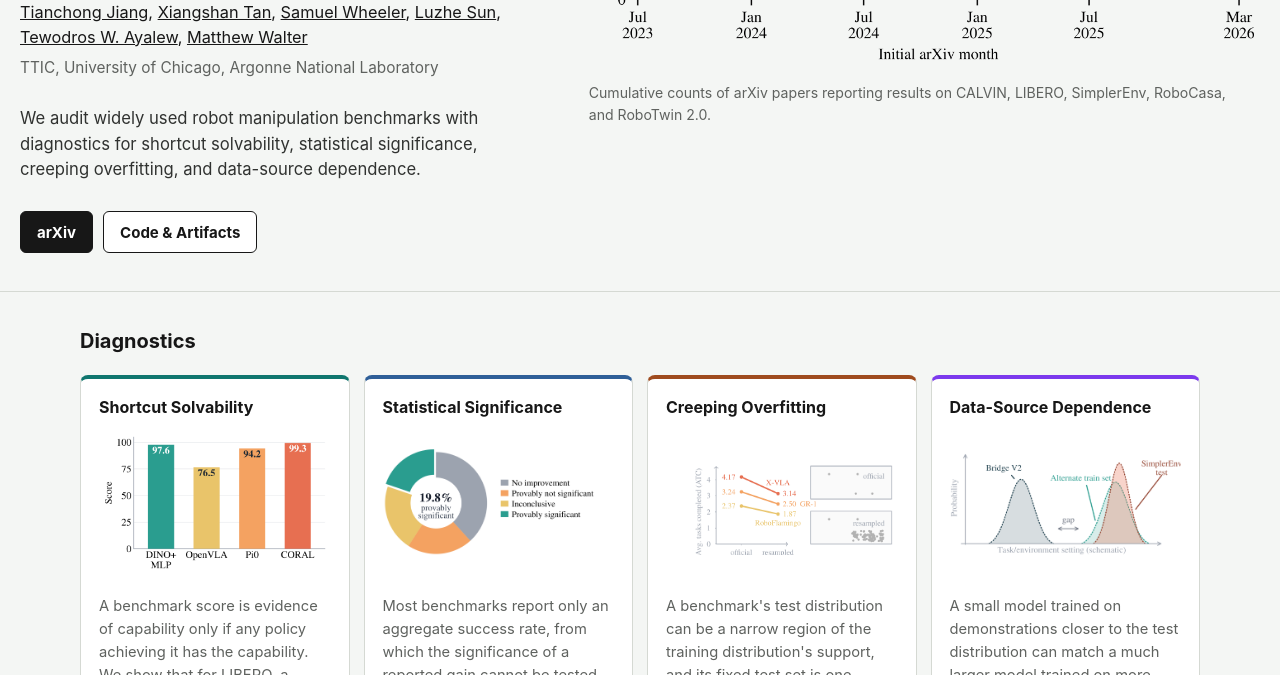
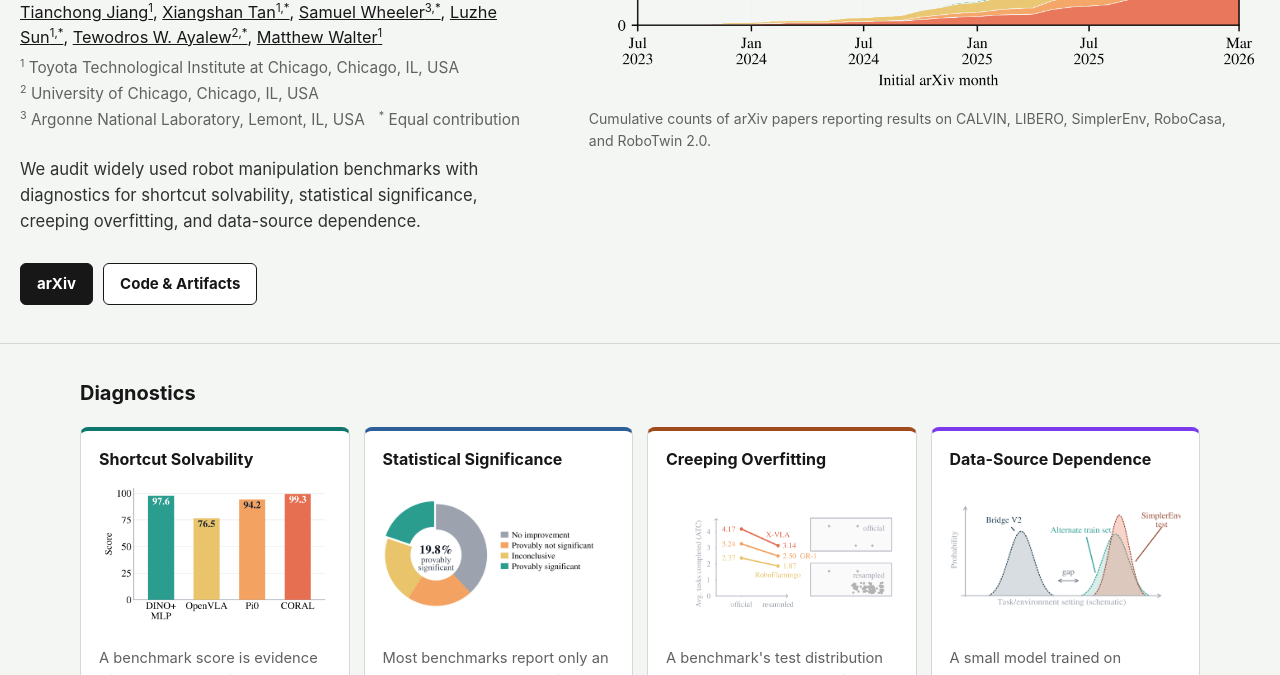
Before and after one commit to ripl/manipulation_benchmark_audit, a plain HTML site: page index.html in a window 1280 px wide. Shown: the part 425-1100 px from the top of the page. Drawn offline with Linux system fonts and the light colour scheme.

Commit message:
Add website author affiliations

```diff
--- a/index.html
+++ b/index.html
@@ -138,7 +138,16 @@
       font-size: 1.02rem;
     }
 
+    .authors sup,
+    .affiliations sup {
+      font-size: 0.7em;
+      line-height: 0;
+    }
+
     .affiliations {
+      display: flex;
+      flex-wrap: wrap;
+      gap: 2px 14px;
       margin: 6px 0 0;
       color: var(--muted);
       font-size: 0.96rem;
@@ -426,8 +435,8 @@
           <div>
             <p class="eyebrow">Robot manipulation benchmark audit</p>
             <h1 id="title">What Are We Actually<br>Benchmarking in Robot<br>Manipulation?</h1>
-            <p class="authors"><a href="https://tianchong-jiang.github.io/">Tianchong Jiang</a>, <a href="https://vincent-tann.github.io/">Xiangshan Tan</a>, <a href="https://scholar.google.com/citations?user=5oGQphkAAAAJ&amp;hl=en">Samuel Wheeler</a>, <a href="https://tllokn.github.io/">Luzhe Sun</a>, <a href="https://tedywond.github.io/">Tewodros W. Ayalew</a>, <a href="https://home.ttic.edu/~mwalter/">Matthew Walter</a></p>
-            <p class="affiliations">TTIC, University of Chicago, Argonne National Laboratory</p>
+            <p class="authors"><a href="https://tianchong-jiang.github.io/">Tianchong Jiang<sup>1</sup></a>, <a href="https://vincent-tann.github.io/">Xiangshan Tan<sup>1,*</sup></a>, <a href="https://scholar.google.com/citations?user=5oGQphkAAAAJ&amp;hl=en">Samuel Wheeler<sup>3,*</sup></a>, <a href="https://tllokn.github.io/">Luzhe Sun<sup>1,*</sup></a>, <a href="https://tedywond.github.io/">Tewodros W. Ayalew<sup>2,*</sup></a>, <a href="https://home.ttic.edu/~mwalter/">Matthew Walter<sup>1</sup></a></p>
+            <p class="affiliations"><span><sup>1</sup> Toyota Technological Institute at Chicago, Chicago, IL, USA</span><span><sup>2</sup> University of Chicago, Chicago, IL, USA</span><span><sup>3</sup> Argonne National Laboratory, Lemont, IL, USA</span><span><sup>*</sup> Equal contribution</span></p>
             <p class="summary">We audit widely used robot manipulation benchmarks with diagnostics for shortcut solvability, statistical significance, creeping overfitting, and data-source dependence.</p>
             <div class="actions" aria-label="Project links">
               <a class="button" href="https://arxiv.org/abs/2606.04233">arXiv</a>
```
